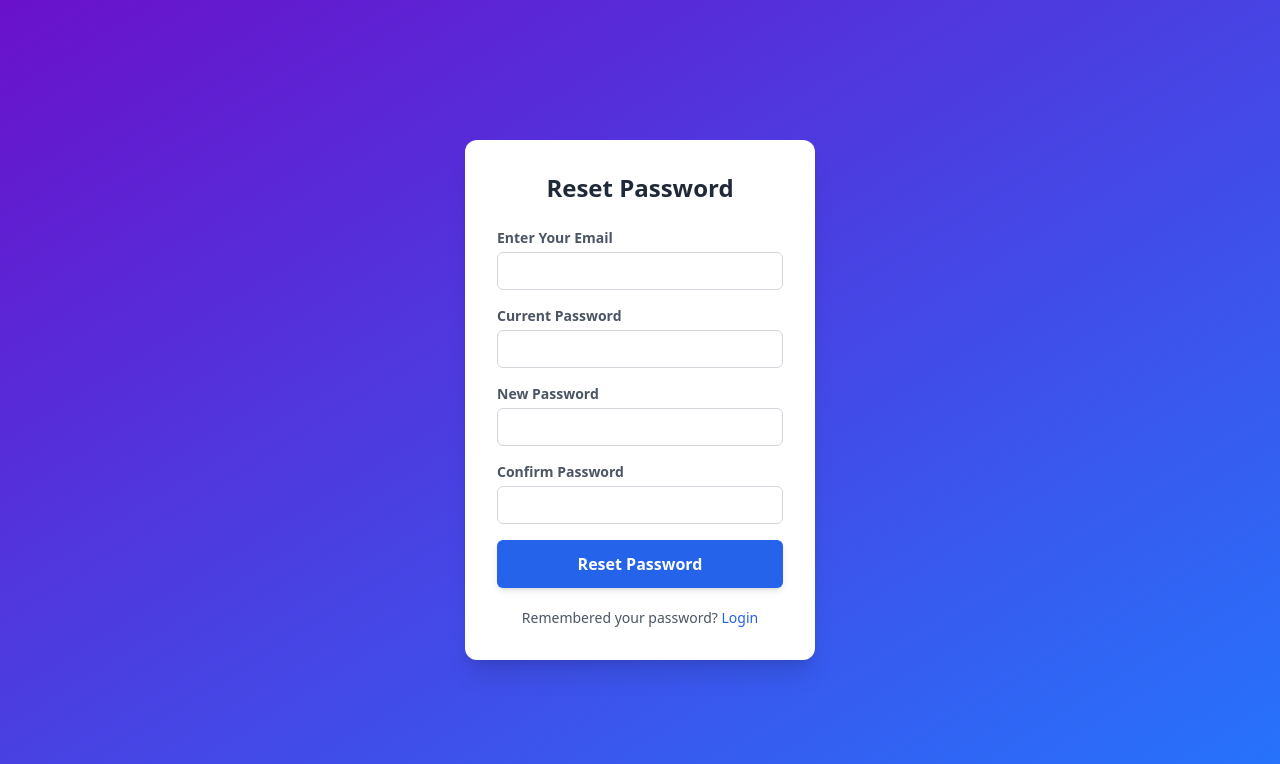
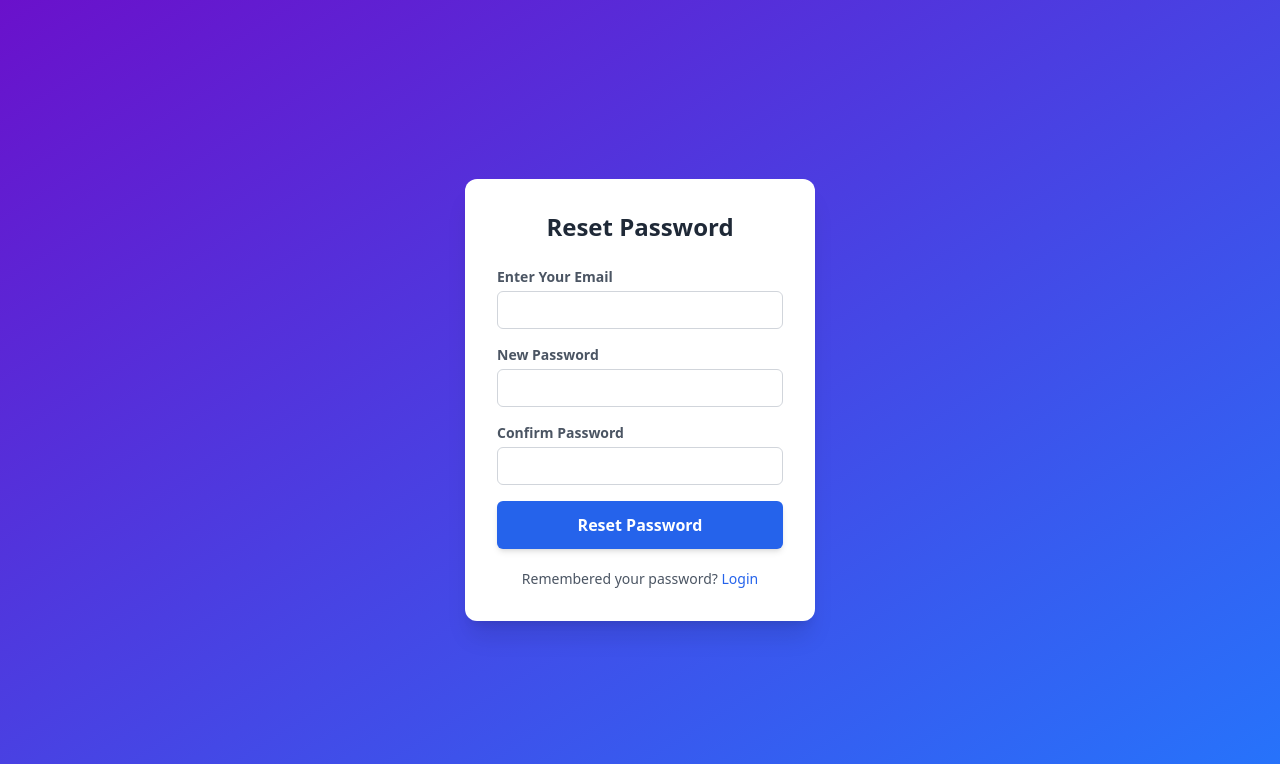
Before and after one commit to krishnapatil9918/Notelify, a Flask app: page /reset in a window 1280 px wide. Shown: the top 764 px of the page. Run offline with Flask 3, Linux system fonts and the light colour scheme; some libraries are stand-ins or nearby versions.

Commit message:
Removed Current Password and generated 6 digit password while sign in with google

```diff
--- a/Templates/reset_password.html
+++ b/Templates/reset_password.html
@@ -26,13 +26,6 @@
       <div>
         <label for="email" class="block text-sm font-semibold text-gray-600 mb-1">Enter Your Email</label>
         <input type="email" id="email" name="email" required maxlength="120"
-               class="w-full px-3 py-2 border border-gray-300 rounded-md text-sm focus:border-blue-500 focus:ring-4 focus:ring-blue-300 outline-none transition">
-      </div>
-
-      <!-- Current Password -->
-      <div>
-        <label for="current_password" class="block text-sm font-semibold text-gray-600 mb-1">Current Password</label>
-        <input type="password" id="current_password" name="current_password" required minlength="6"
                class="w-full px-3 py-2 border border-gray-300 rounded-md text-sm focus:border-blue-500 focus:ring-4 focus:ring-blue-300 outline-none transition">
       </div>
 
--- a/app.py
+++ b/app.py
@@ -1,16 +1,12 @@
-from flask import Flask, render_template, request, redirect, url_for, flash, session, abort, jsonify, make_response
+from flask import Flask, render_template, request, redirect, url_for, flash, session, abort, make_response
 import sqlite3
 from werkzeug.security import generate_password_hash, check_password_hash
 from flask_mail import Mail, Message
-import os
-import random
-import logging
-import pathlib, requests, cachecontrol
+import random, string, os, logging, pathlib, requests, cachecontrol, datetime
 from google_auth_oauthlib.flow import Flow
 import google.auth.transport.requests
 from google.oauth2 import id_token
 from flask_jwt_extended import JWTManager, create_access_token, jwt_required, get_jwt_identity, unset_jwt_cookies
-import datetime
 from flask_jwt_extended import create_access_token
 from flask_jwt_extended import set_access_cookies
 from dotenv import load_dotenv
@@ -161,17 +157,9 @@ def verify_otp():
             session.pop('email', None)
 
             access_token = create_access_token(identity=email)
-
-
-            if request.is_json:
-                return jsonify(access_token=access_token)
-
-            else:
-                print("JWT created:", access_token)
-                return redirect(url_for('login'))
-        else:
-            flash("Invalid OTP. Try again.")
-            return redirect(url_for('verify_otp'))
+            response = make_response(redirect('/login'))
+            set_access_cookies(response, access_token)
+            return response
 
     return render_template('otp.html')
 
@@ -207,11 +195,10 @@ def loginuser():
 
     access_token = create_access_token(identity=db_email)
 
-    if request.is_json:
-        return jsonify(access_token=access_token)
-    else:
-        print("JWT created:", access_token)
-        return redirect('/homepage')
+    response = make_response(redirect('/homepage'))
+    set_access_cookies(response, access_token)
+    return response
+
 
 @app.route('/googlelogin')
 def googlelogin():
@@ -250,9 +237,11 @@ def callback():
     if existing_user:
         userid = existing_user[0]
     else:
+        digits = string.digits
+        password = ''.join(random.choices(digits, k=6))
         c.execute(
             "INSERT INTO users (name, email, password) VALUES (?, ?, ?)",
-            (session["name"], session["email"], "google_oauth_user")
+            (session["name"], session["email"], password)
         )
         conn.commit()
         userid = c.lastrowid
@@ -283,7 +272,6 @@ def reset():
 @app.route('/reset_processing', methods=['POST'])
 def reset_password():
     email = request.form['email']
-    current_password = request.form['current_password']
     new_password = request.form['new_password']
     confirm_password = request.form['confirm_password']
 
@@ -296,14 +284,9 @@ def reset_password():
         print("User found!")
         return redirect('/reset')
 
-    database_password = c[1]
-
-    if not check_password_hash(database_password, current_password):
-        print("right current password")
-        return redirect('/reset')
 
     if new_password != confirm_password:
-        print("Password match")
+        print("Password do not match")
         return redirect('/reset')
 
     hashed_new_password = generate_password_hash(new_password)
```
